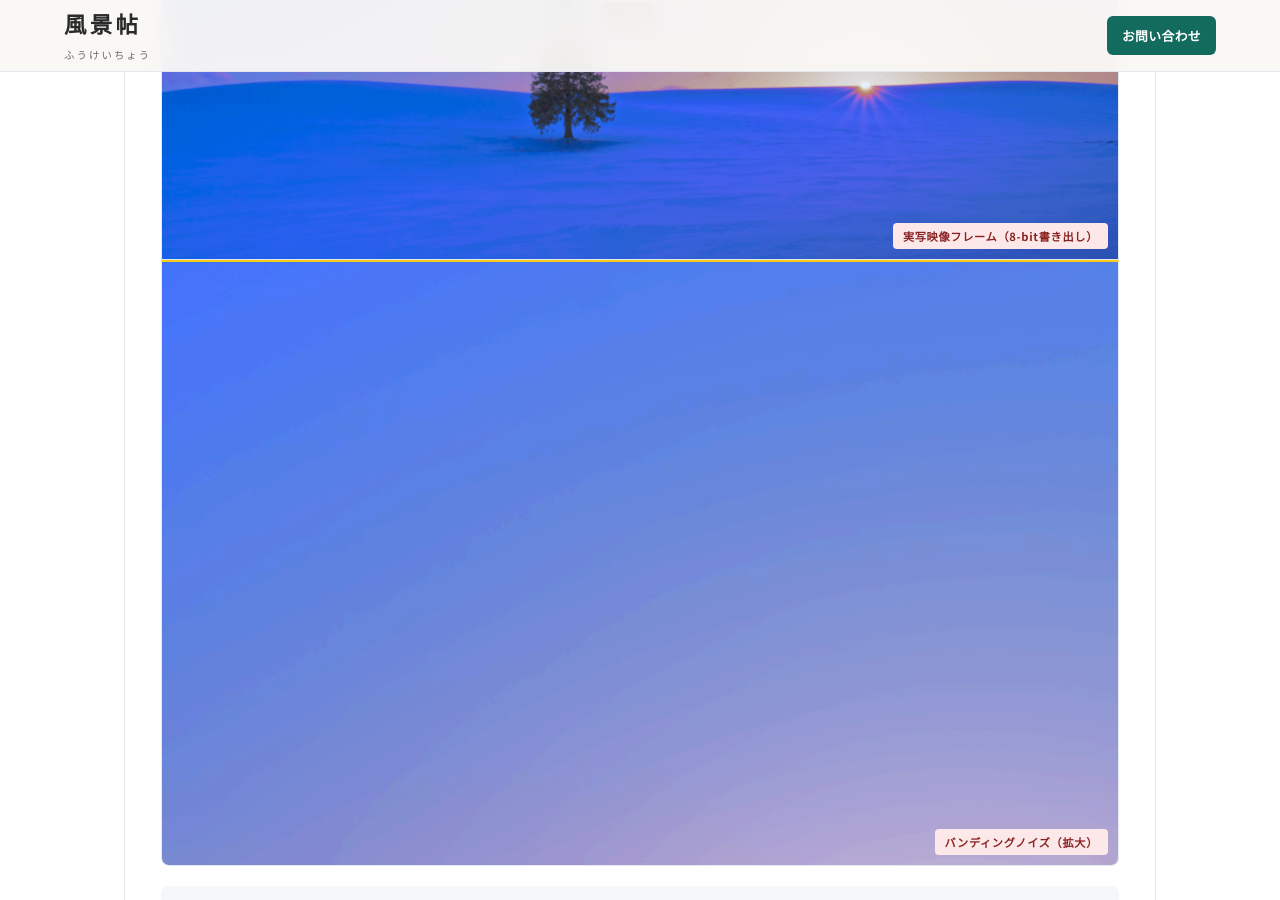
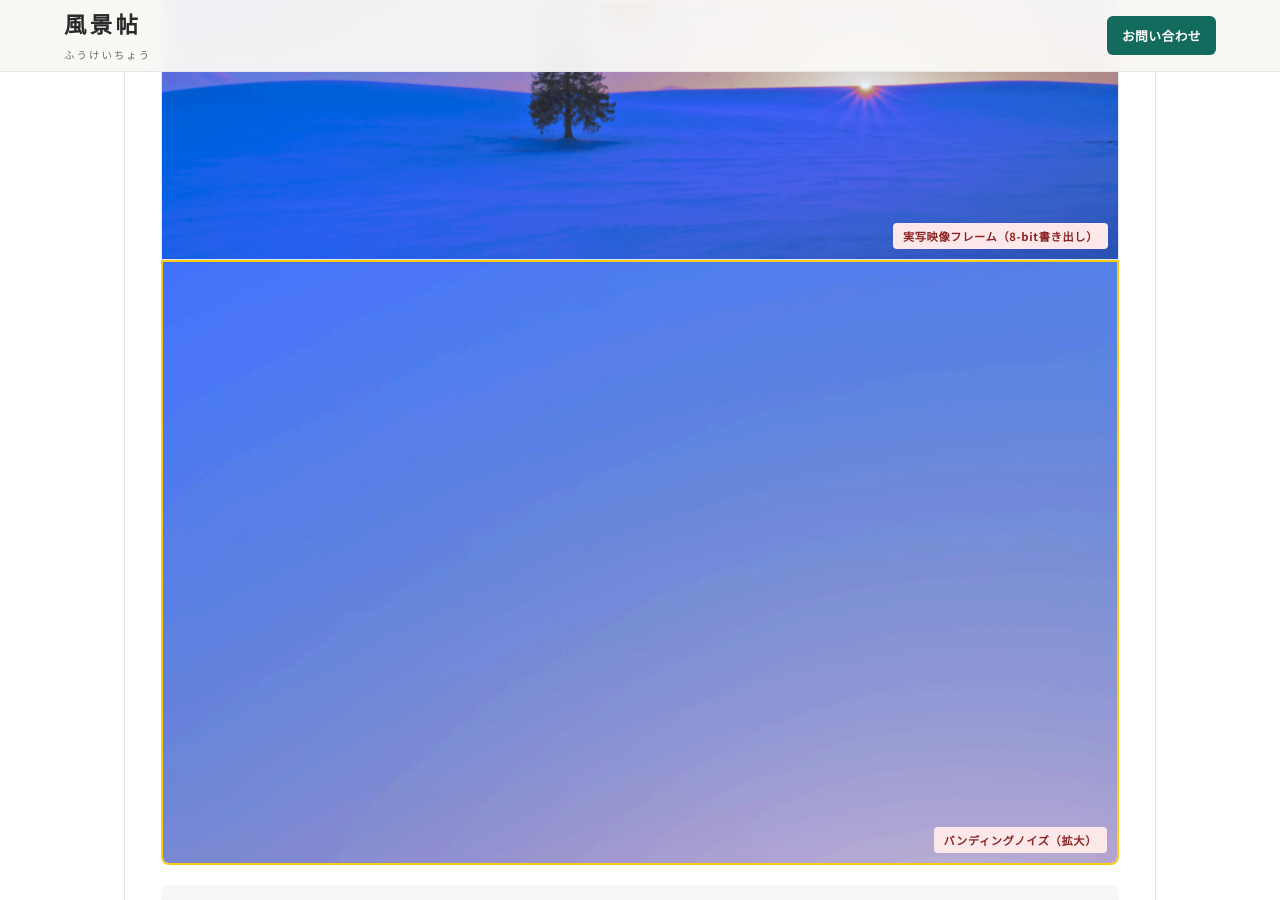
Before and after one commit to dr836gnypeq-ctrl/fukeichou-site, a Jekyll site: the page built from quality.html, in a window 1280 px wide and 900 px high, scrolled down 1063 px. Built offline with Jekyll 4.4.1, drawn with Linux system fonts in a browser that asks for light colours; nearby versions of some CDN libraries.

Commit message:
quality: add yellow border around zoom image

```diff
--- a/quality.html
+++ b/quality.html
@@ -104,7 +104,7 @@ canvas.ql-canvas{display:block;width:100%;height:160px}
       </div>
 
       <!-- ② 拡大写真 -->
-      <div class="ql-banding-canvas-wrap" style="position:relative;border-top:2px solid #facc15;border-radius:0 0 8px 8px">
+      <div class="ql-banding-canvas-wrap" style="position:relative;border:2px solid #facc15;border-radius:0 0 8px 8px">
         <img src="{{ '/assets/images/tree_zoom_banding_v2.png' | relative_url }}"
              alt="空グラデーション部分の拡大・バンディングノイズが見える"
              style="width:100%;display:block">
```
